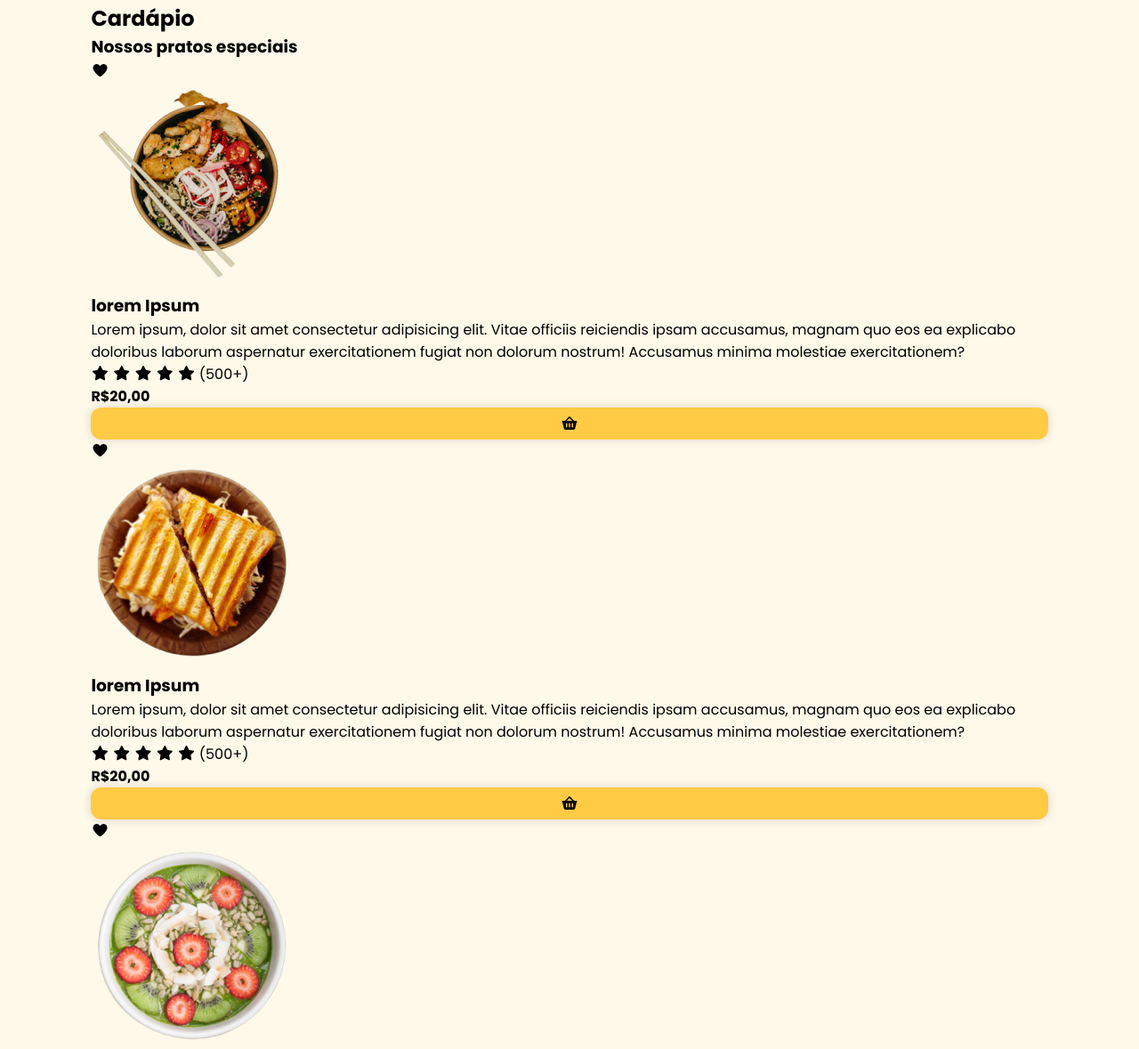
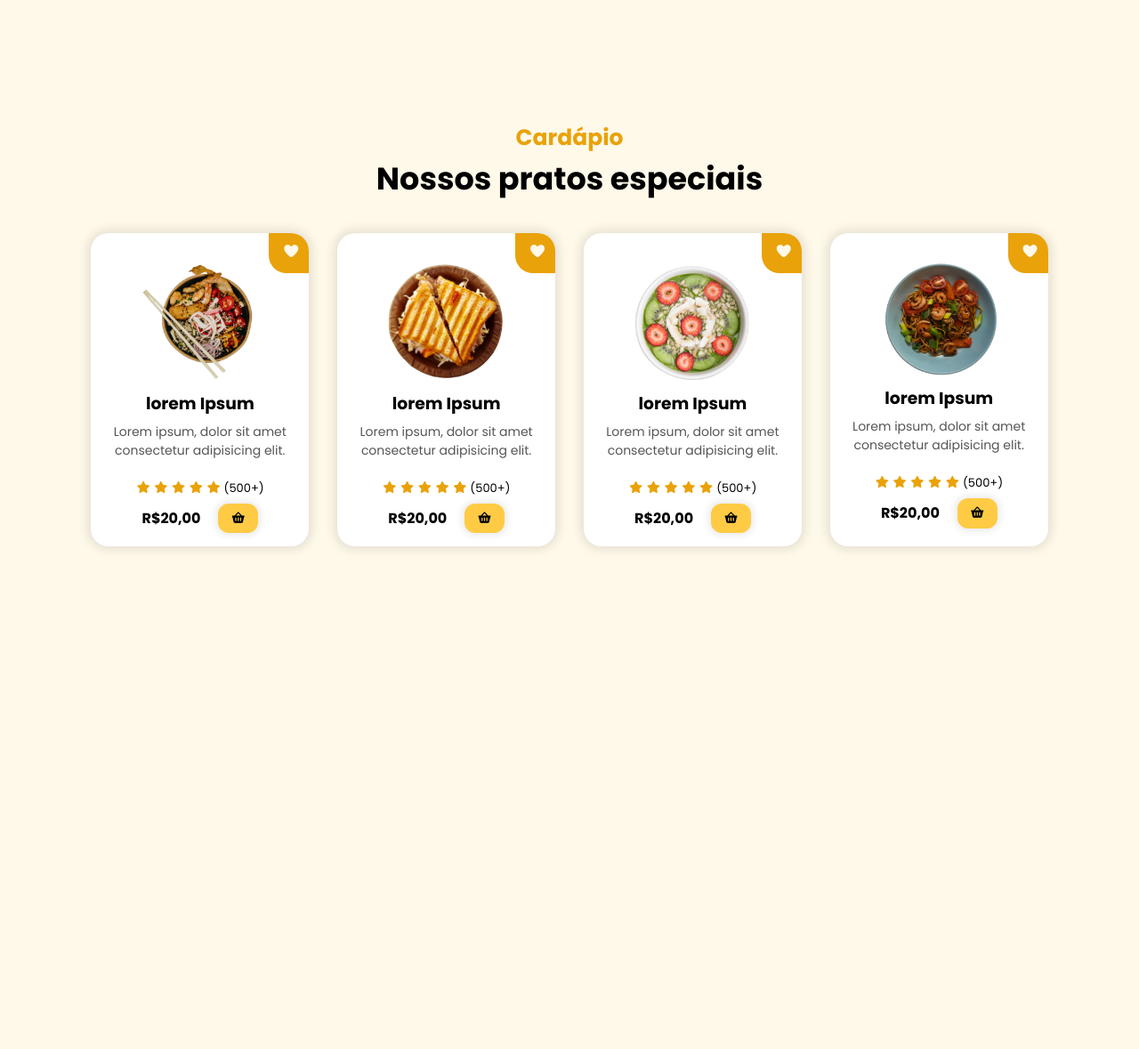
Before and after one commit to telesdiogoo/LADING-PAGE-BURGUER, a plain HTML site: page index.html in a window 1280 px wide. Shown: the part 768-1947 px from the top of the page at 89% size. After the commit the page ends 1543 px from the top, so only its background shows below. Drawn offline with nearby package versions, Linux system fonts and the light colour scheme.

Commit message:
Cardapio finalizado

```diff
--- a/header.css
+++ b/header.css
@@ -1,6 +1,10 @@
 header {
     width:  100%;
     padding: 28px 8%;
+    position: sticky;
+    top: 0;
+    background-color: #fff9ea;
+    z-index: 3;
 }
 
 #nav-bar {
--- a/index.html
+++ b/index.html
@@ -127,14 +127,14 @@
                     <i class="fa-solid fa-heart"></i>
                 </div>
 
-                <img src="./img/dish.png" class="dish-heart" alt="Prato especial">
+                <img src="./img/dish.png" class="dish-image" alt="Prato especial">
 
                 <h3 class="dish-title">
                     lorem Ipsum
                 </h3>
 
                 <span class="dish-description">
-                    Lorem ipsum, dolor sit amet consectetur adipisicing elit. Vitae officiis reiciendis ipsam accusamus, magnam quo eos ea explicabo doloribus laborum aspernatur exercitationem fugiat non dolorum nostrum! Accusamus minima molestiae exercitationem?
+                    Lorem ipsum, dolor sit amet consectetur adipisicing elit.
                 </span>
 
                 <div class="dish-rate">
@@ -148,29 +148,25 @@
 
                 <div class="dish-price">
                     <h4>R$20,00</h4>
-                    <buttton class="btn-default">
+                    <button class="btn-default">
                         <i class="fa-solid fa-basket-shopping"></i>
-                    </buttton>
+                    </button>
                 </div>
+            </div>
 
-
-            </div>
-        </div>
-
-        <div id="dishes">
             <div class="dish">
                 <div class="dish-heart">
                     <i class="fa-solid fa-heart"></i>
                 </div>
 
-                <img src="./img/dish2.png" class="dish-heart" alt="Prato especial">
+                <img src="./img/dish2.png" class="dish-image" alt="Prato especial">
 
                 <h3 class="dish-title">
                     lorem Ipsum
                 </h3>
 
                 <span class="dish-description">
-                    Lorem ipsum, dolor sit amet consectetur adipisicing elit. Vitae officiis reiciendis ipsam accusamus, magnam quo eos ea explicabo doloribus laborum aspernatur exercitationem fugiat non dolorum nostrum! Accusamus minima molestiae exercitationem?
+                    Lorem ipsum, dolor sit amet consectetur adipisicing elit.
                 </span>
 
                 <div class="dish-rate">
@@ -184,29 +180,25 @@
 
                 <div class="dish-price">
                     <h4>R$20,00</h4>
-                    <buttton class="btn-default">
+                    <button class="btn-default">
                         <i class="fa-solid fa-basket-shopping"></i>
-                    </buttton>
+                    </button>
                 </div>
+            </div>
 
-
-            </div>
-        </div>
-
-        <div id="dishes">
             <div class="dish">
                 <div class="dish-heart">
                     <i class="fa-solid fa-heart"></i>
                 </div>
 
-                <img src="./img/dish3.png" class="dish-heart" alt="Prato especial">
+                <img src="./img/dish3.png" class="dish-image" alt="Prato especial">
 
                 <h3 class="dish-title">
                     lorem Ipsum
                 </h3>
 
                 <span class="dish-description">
-                    Lorem ipsum, dolor sit amet consectetur adipisicing elit. Vitae officiis reiciendis ipsam accusamus, magnam quo eos ea explicabo doloribus laborum aspernatur exercitationem fugiat non dolorum nostrum! Accusamus minima molestiae exercitationem?
+                    Lorem ipsum, dolor sit amet consectetur adipisicing elit.
                 </span>
 
                 <div class="dish-rate">
@@ -220,31 +212,26 @@
 
                 <div class="dish-price">
                     <h4>R$20,00</h4>
-                    <buttton class="btn-default">
+                    <button class="btn-default">
                         <i class="fa-solid fa-basket-shopping"></i>
-                    </buttton>
+                    </button>
                 </div>
+            </div>
 
-
-            </div>
-        </div>
-
-        <div id="dishes">
             <div class="dish">
                 <div class="dish-heart">
                     <i class="fa-solid fa-heart"></i>
                 </div>
 
-                <img src="./img/dish4.png" class="dish-heart" alt="Prato especial">
+                <img src="./img/dish4.png" class="dish-image" alt="Prato especial">
 
                 <h3 class="dish-title">
                     lorem Ipsum
                 </h3>
 
                 <span class="dish-description">
-                    Lorem ipsum, dolor sit amet consectetur adipisicing elit. Vitae officiis reiciendis ipsam accusamus, magnam quo eos ea explicabo doloribus laborum aspernatur exercitationem fugiat non dolorum nostrum! Accusamus minima molestiae exercitationem?
+                    Lorem ipsum, dolor sit amet consectetur adipisicing elit.
                 </span>
-
                 <div class="dish-rate">
                     <i class="fa-solid fa-star"></i>
                     <i class="fa-solid fa-star"></i>
@@ -256,15 +243,12 @@
 
                 <div class="dish-price">
                     <h4>R$20,00</h4>
-                    <buttton class="btn-default">
+                    <button class="btn-default">
                         <i class="fa-solid fa-basket-shopping"></i>
-                    </buttton>
+                    </button>
                 </div>
-
-
             </div>
         </div>
-
     </section>
 
 
--- a/menu.css
+++ b/menu.css
@@ -0,0 +1,91 @@
+#menu {
+    display: flex;
+    flex-direction: column;
+    align-items: center;
+    justify-content: center;
+    min-height: 100vh;
+}
+
+#dishes {
+    width: 100%;
+    display: flex;
+    justify-content: center;
+    gap: 32px;
+    margin-top: 35px;
+}
+
+.dish {
+    display: flex;
+    flex-direction: column;
+    align-items: center;
+    border-radius: 20px;
+    gap: 7px;
+    width: 25%;
+    padding: 15px;
+    background-color: #ffffff;
+    box-shadow: 0px 0px 12px 4px rgba(0, 0, 0, 0.1);
+    position: relative;
+    overflow: hidden;
+}
+
+.dish-heart {
+    position: absolute;
+    background-color: #e9a209;
+    display: flex;
+    align-items: center;
+    justify-content: center;
+    font-size: 1rem;
+    color: #fff9ea;
+    width: 50px;
+    height: 50px;
+    right: -5px;
+    top: -5px;
+    border-radius: 0px 30px 0px 20px;
+}
+
+.dish-image {
+    width: 65%;
+    margin-top: 15px;
+}
+
+.dish-description {
+    text-align: center;
+    font-size: 0.875rem;
+    color: #555555;
+    margin-bottom: 15px;
+}
+
+.dish-rate i {
+    color: #e9a209;
+}
+
+.dish-rate {
+    font-size: 13px;
+}
+
+.dish-price {
+    display: flex;
+    gap: 20px;
+    align-items: center;
+}
+
+@media screen and (max-width: 1170px) {
+    #dishes {
+        flex-wrap: wrap;
+        justify-content: center;
+    }
+
+    .dish {
+        width: calc(50% - 32px);
+    }
+}
+
+@media screen and (max-width: 530px) {
+    .dish {
+        width: 100%;
+    }
+
+    .section-subtitle {
+        text-align: center;
+    }
+}
--- a/style.css
+++ b/style.css
@@ -55,5 +55,13 @@ section {
 
 .social-media-buttons a:hover {
     box-shadow: 0px 0px 12px 4px rgba(0, 0, 0, 0.1);
+}
 
+.section-title {
+    color: #e9a209;
+    font-size: 1.563rem;
 }
+
+.section-subtitle {
+    font-size: 2.1875rem;
+}
```
